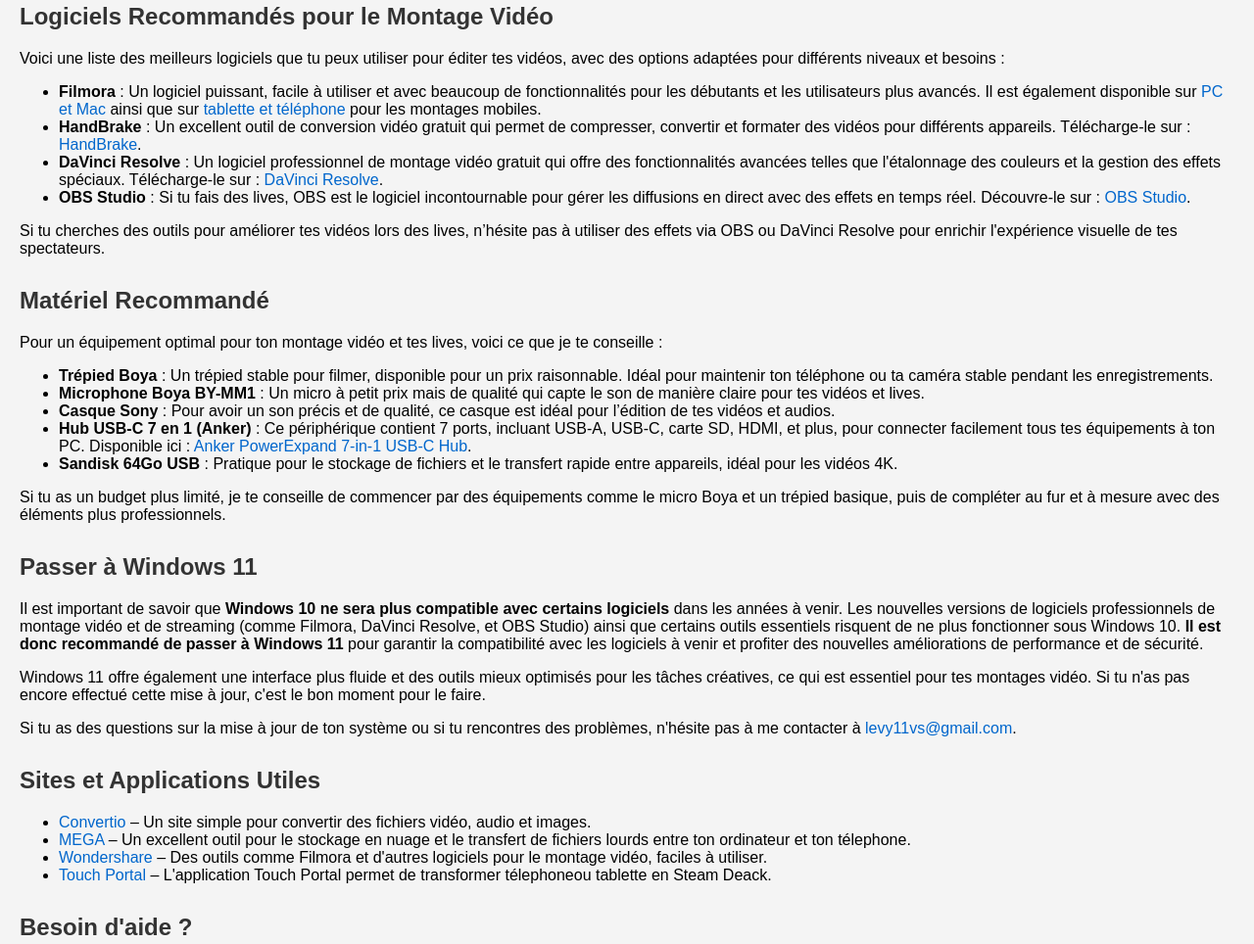
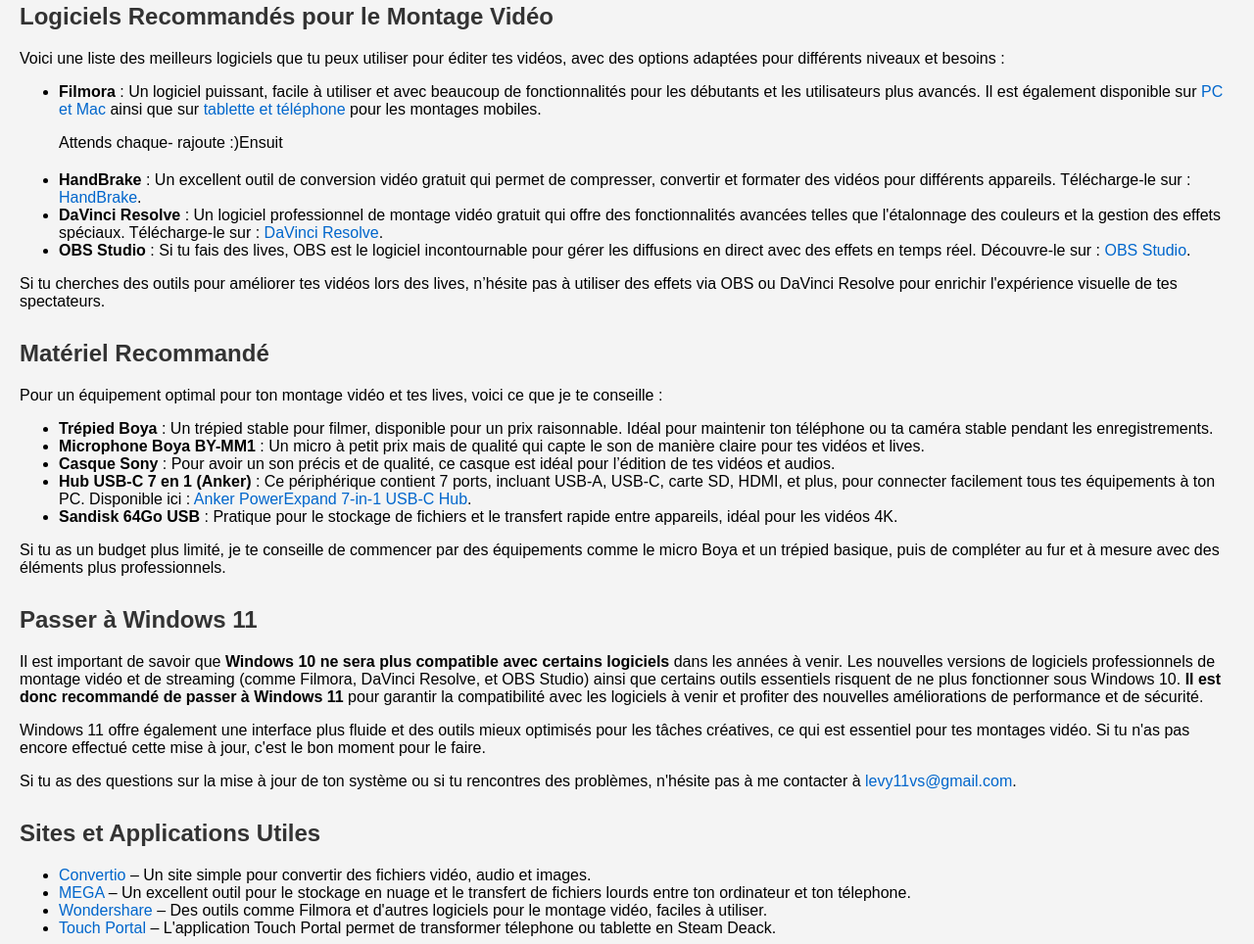
Before and after one commit to L-VS/guidemntg, a plain HTML site: page index.html in a window 1280 px wide. Shown: the part 137-1101 px from the top of the page at 98% size. Drawn offline with Linux system fonts and the light colour scheme.

Commit message:
Update index.html

```diff
--- a/index.html
+++ b/index.html
@@ -53,6 +53,8 @@
             <p>Voici une liste des meilleurs logiciels que tu peux utiliser pour éditer tes vidéos, avec des options adaptées pour différents niveaux et besoins :</p>
             <ul>
                 <li><strong>Filmora</strong> : Un logiciel puissant, facile à utiliser et avec beaucoup de fonctionnalités pour les débutants et les utilisateurs plus avancés. Il est également disponible sur <a href="https://filmora.wondershare.com" target="_blank">PC et Mac</a> ainsi que sur <a href="https://www.wondershare.com/filmora-mobile.html" target="_blank">tablette et téléphone</a> pour les montages mobiles.</li>
+                <p style="margin-bottom: 20px;">Attends chaque- rajoute :)Ensuit
+
                 <li><strong>HandBrake</strong> : Un excellent outil de conversion vidéo gratuit qui permet de compresser, convertir et formater des vidéos pour différents appareils. Télécharge-le sur : <a href="https://handbrake.fr" target="_blank">HandBrake</a>.</li>
                 <li><strong>DaVinci Resolve</strong> : Un logiciel professionnel de montage vidéo gratuit qui offre des fonctionnalités avancées telles que l'étalonnage des couleurs et la gestion des effets spéciaux. Télécharge-le sur : <a href="https://www.blackmagicdesign.com/products/davinciresolve/" target="_blank">DaVinci Resolve</a>.</li>
                 <li><strong>OBS Studio</strong> : Si tu fais des lives, OBS est le logiciel incontournable pour gérer les diffusions en direct avec des effets en temps réel. Découvre-le sur : <a href="https://obsproject.com" target="_blank">OBS Studio</a>.</li>
@@ -88,7 +90,7 @@
                 <li><a href="https://convertio.co" target="_blank">Convertio</a> – Un site simple pour convertir des fichiers vidéo, audio et images.</li>
                 <li><a href="https://www.megaupload.com" target="_blank">MEGA</a> – Un excellent outil pour le stockage en nuage et le transfert de fichiers lourds entre ton ordinateur et ton télephone.</li>
                 <li><a href="https://www.wondershare.com" target="_blank">Wondershare</a> – Des outils comme Filmora et d'autres logiciels pour le montage vidéo, faciles à utiliser.</li>
-                <li><a href="https://www.bing.com/ck/a?!&&p=5594af2ef21ed48af19adaa98fc4a0de7c9274532b8eb1f3f52009518903399eJmltdHM9MTczNDczOTIwMA&ptn=3&ver=2&hsh=4&fclid=2c132ae8-dae1-6721-2ad4-3fb0db5566a5&psq=touch+portal&u=a1aHR0cHM6Ly93d3cudG91Y2gtcG9ydGFsLmNvbS8&ntb=1" target="_blank">Touch Portal</a> – L'application Touch Portal permet de transformer télephoneou tablette en Steam Deack.</li>
+                <li><a href="https://www.bing.com/ck/a?!&&p=5594af2ef21ed48af19adaa98fc4a0de7c9274532b8eb1f3f52009518903399eJmltdHM9MTczNDczOTIwMA&ptn=3&ver=2&hsh=4&fclid=2c132ae8-dae1-6721-2ad4-3fb0db5566a5&psq=touch+portal&u=a1aHR0cHM6Ly93d3cudG91Y2gtcG9ydGFsLmNvbS8&ntb=1" target="_blank">Touch Portal</a> – L'application Touch Portal permet de transformer télephone ou tablette en Steam Deack.</li>
             </ul>
         </section>
 
```
